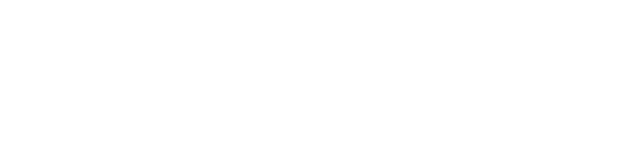
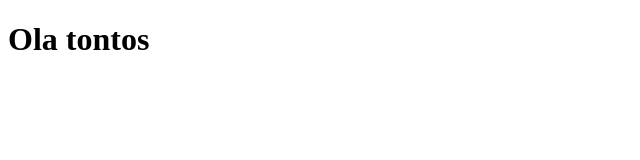
Before and after one commit to felipelopezortega/filosof-a, a plain HTML site: page index.html in a window 1280 px wide. Shown: the whole page, without its empty margins (0-640 px from the left). Drawn offline with Linux system fonts and the light colour scheme.

Commit message:
Ola tontos

```diff
--- a/index.html
+++ b/index.html
@@ -6,6 +6,6 @@
     <title>Document</title>
 </head>
 <body>
-
+    <h1>Ola tontos</h1>
 </body>
 </html>
```
